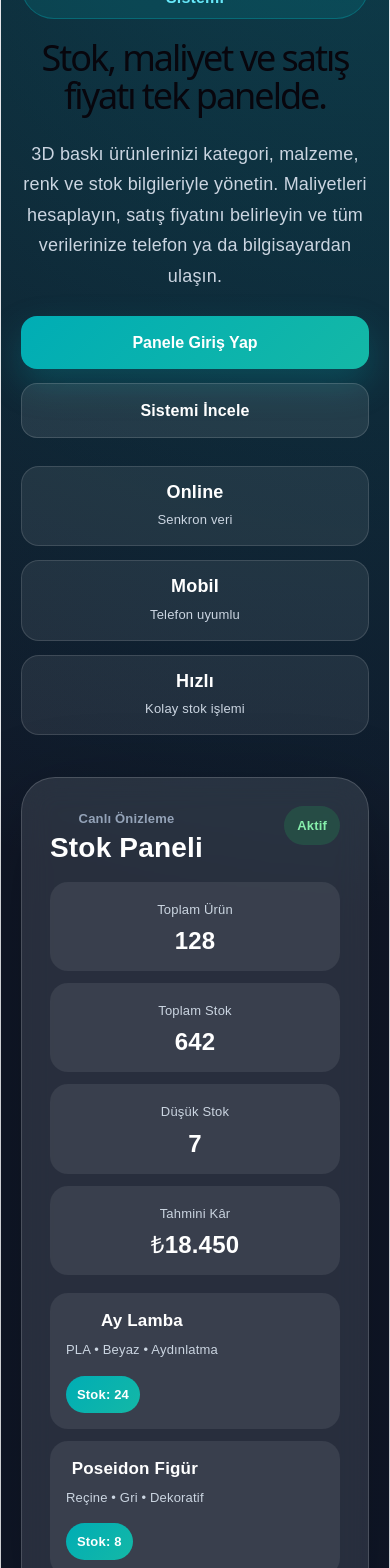
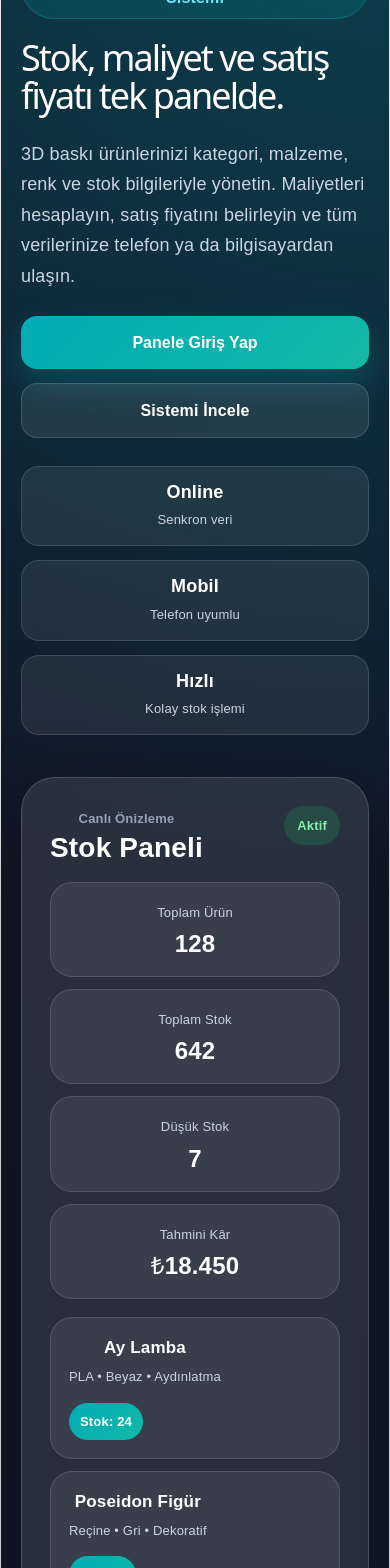
Before and after one commit to emir2-scu/NuveraStockWebApp, a React (Vite) app: page / in a window 390 px wide. Shown: the part 240-1808 px from the top of the page. Built offline with nearby package versions, Linux system fonts and the light colour scheme.

Commit message:
Fix landing page final styles

```diff
--- a/src/App.css
+++ b/src/App.css
@@ -1413,4 +1413,373 @@ select:focus {
     flex-direction: column;
   }
 }
-}
+/* FINAL LANDING PAGE FIX */
+
+.landing-page {
+  min-height: 100vh !important;
+  background:
+    radial-gradient(circle at top right, rgba(0, 173, 181, 0.3), transparent 34%),
+    linear-gradient(135deg, #111827, #0f172a) !important;
+  color: white !important;
+  padding: 28px !important;
+}
+
+.landing-header {
+  max-width: 1180px !important;
+  margin: 0 auto !important;
+  display: flex !important;
+  align-items: center !important;
+  justify-content: space-between !important;
+  gap: 20px !important;
+}
+
+.landing-logo h1 {
+  margin: 0 !important;
+  font-size: 28px !important;
+  letter-spacing: 3px !important;
+  color: white !important;
+}
+
+.landing-logo span {
+  display: block !important;
+  margin-top: 6px !important;
+  color: #00adb5 !important;
+  font-weight: 800 !important;
+  letter-spacing: 2px !important;
+}
+
+.landing-nav {
+  display: flex !important;
+  align-items: center !important;
+  gap: 18px !important;
+}
+
+.landing-nav a {
+  color: #cbd5e1 !important;
+  text-decoration: none !important;
+  font-weight: 800 !important;
+}
+
+.landing-nav a:hover {
+  color: white !important;
+}
+
+.landing-nav button {
+  border: 0 !important;
+  background: linear-gradient(135deg, #00adb5, #14b8a6) !important;
+  color: white !important;
+  padding: 13px 22px !important;
+  border-radius: 999px !important;
+  font-weight: 900 !important;
+  cursor: pointer !important;
+  box-shadow: 0 15px 35px rgba(0, 173, 181, 0.25) !important;
+}
+
+.hero-section {
+  max-width: 1180px !important;
+  margin: 90px auto 70px !important;
+  display: grid !important;
+  grid-template-columns: 1.2fr 0.8fr !important;
+  gap: 42px !important;
+  align-items: center !important;
+}
+
+.hero-badge {
+  display: inline-block !important;
+  background: rgba(0, 173, 181, 0.15) !important;
+  border: 1px solid rgba(0, 173, 181, 0.35) !important;
+  color: #67e8f9 !important;
+  padding: 9px 14px !important;
+  border-radius: 999px !important;
+  font-weight: 900 !important;
+  margin-bottom: 20px !important;
+}
+
+.hero-text h2 {
+  margin: 0 !important;
+  font-size: 58px !important;
+  line-height: 1.05 !important;
+  letter-spacing: -2px !important;
+  color: white !important;
+  text-align: left !important;
+}
+
+.hero-text p {
+  color: #cbd5e1 !important;
+  font-size: 18px !important;
+  line-height: 1.7 !important;
+  max-width: 620px !important;
+  margin: 24px 0 !important;
+  text-align: left !important;
+}
+
+.hero-buttons {
+  display: flex !important;
+  gap: 14px !important;
+  flex-wrap: wrap !important;
+}
+
+.hero-buttons button,
+.hero-buttons a {
+  border: 0 !important;
+  text-decoration: none !important;
+  padding: 15px 22px !important;
+  border-radius: 16px !important;
+  font-weight: 900 !important;
+  cursor: pointer !important;
+}
+
+.hero-buttons button {
+  background: linear-gradient(135deg, #00adb5, #14b8a6) !important;
+  color: white !important;
+  box-shadow: 0 15px 35px rgba(0, 173, 181, 0.25) !important;
+}
+
+.hero-buttons a {
+  background: rgba(255, 255, 255, 0.09) !important;
+  color: white !important;
+  border: 1px solid rgba(255, 255, 255, 0.14) !important;
+}
+
+.hero-mini-stats {
+  display: flex !important;
+  gap: 14px !important;
+  margin-top: 28px !important;
+  flex-wrap: wrap !important;
+}
+
+.hero-mini-stats div {
+  background: rgba(255, 255, 255, 0.08) !important;
+  border: 1px solid rgba(255, 255, 255, 0.13) !important;
+  border-radius: 18px !important;
+  padding: 14px 18px !important;
+  min-width: 130px !important;
+}
+
+.hero-mini-stats strong {
+  display: block !important;
+  color: white !important;
+  font-size: 18px !important;
+}
+
+.hero-mini-stats span {
+  display: block !important;
+  color: #cbd5e1 !important;
+  font-size: 13px !important;
+  margin-top: 4px !important;
+}
+
+.hero-dashboard {
+  background: rgba(255, 255, 255, 0.1) !important;
+  border: 1px solid rgba(255, 255, 255, 0.16) !important;
+  border-radius: 34px !important;
+  padding: 28px !important;
+  backdrop-filter: blur(16px) !important;
+  box-shadow: 0 30px 90px rgba(0, 0, 0, 0.32) !important;
+}
+
+.dashboard-top {
+  display: flex !important;
+  justify-content: space-between !important;
+  align-items: flex-start !important;
+  margin-bottom: 22px !important;
+}
+
+.dashboard-top span {
+  color: #94a3b8 !important;
+  font-weight: 800 !important;
+  font-size: 13px !important;
+}
+
+.dashboard-top h3 {
+  margin: 6px 0 0 !important;
+  font-size: 28px !important;
+  color: white !important;
+}
+
+.dashboard-top strong {
+  background: rgba(34, 197, 94, 0.18) !important;
+  color: #86efac !important;
+  padding: 8px 13px !important;
+  border-radius: 999px !important;
+  font-size: 13px !important;
+}
+
+.dashboard-grid {
+  display: grid !important;
+  grid-template-columns: repeat(2, 1fr) !important;
+  gap: 12px !important;
+  margin-bottom: 18px !important;
+}
+
+.dashboard-grid div,
+.dashboard-product,
+.feature-card,
+.workflow-section div {
+  background: rgba(255, 255, 255, 0.08) !important;
+  border: 1px solid rgba(255, 255, 255, 0.13) !important;
+  border-radius: 22px !important;
+  padding: 18px !important;
+  color: white !important;
+}
+
+.dashboard-grid span {
+  display: block !important;
+  color: #cbd5e1 !important;
+  font-size: 13px !important;
+  margin-bottom: 8px !important;
+}
+
+.dashboard-grid strong {
+  font-size: 24px !important;
+  color: white !important;
+}
+
+.dashboard-product {
+  display: flex !important;
+  justify-content: space-between !important;
+  gap: 14px !important;
+  margin-top: 12px !important;
+  align-items: center !important;
+}
+
+.dashboard-product h4 {
+  margin: 0 !important;
+  font-size: 17px !important;
+  color: white !important;
+}
+
+.dashboard-product p {
+  margin: 6px 0 0 !important;
+  color: #cbd5e1 !important;
+  font-size: 13px !important;
+}
+
+.dashboard-product span {
+  background: linear-gradient(135deg, #00adb5, #14b8a6) !important;
+  padding: 7px 11px !important;
+  border-radius: 999px !important;
+  font-weight: 900 !important;
+  white-space: nowrap !important;
+  font-size: 13px !important;
+  color: white !important;
+}
+
+.features-section {
+  max-width: 1180px !important;
+  margin: 0 auto 50px !important;
+  display: grid !important;
+  grid-template-columns: repeat(4, 1fr) !important;
+  gap: 18px !important;
+}
+
+.feature-card div {
+  font-size: 32px !important;
+  margin-bottom: 14px !important;
+}
+
+.feature-card h3 {
+  margin: 0 0 10px !important;
+  font-size: 20px !important;
+  color: white !important;
+}
+
+.feature-card p {
+  margin: 0 !important;
+  color: #cbd5e1 !important;
+  line-height: 1.6 !important;
+}
+
+.workflow-section {
+  max-width: 1180px !important;
+  margin: 28px auto 70px !important;
+  display: grid !important;
+  grid-template-columns: repeat(3, 1fr) !important;
+  gap: 18px !important;
+}
+
+.workflow-section span {
+  color: #67e8f9 !important;
+  font-weight: 900 !important;
+  letter-spacing: 2px !important;
+}
+
+.workflow-section h3 {
+  margin: 12px 0 8px !important;
+  font-size: 22px !important;
+  color: white !important;
+}
+
+.workflow-section p {
+  margin: 0 !important;
+  color: #cbd5e1 !important;
+  line-height: 1.6 !important;
+}
+
+@media (max-width: 900px) {
+  .hero-section {
+    grid-template-columns: 1fr !important;
+    margin-top: 55px !important;
+  }
+
+  .hero-text h2 {
+    font-size: 42px !important;
+  }
+
+  .features-section {
+    grid-template-columns: repeat(2, 1fr) !important;
+  }
+
+  .workflow-section {
+    grid-template-columns: 1fr !important;
+  }
+
+  .landing-nav {
+    width: 100% !important;
+    justify-content: space-between !important;
+    flex-wrap: wrap !important;
+  }
+}
+
+@media (max-width: 560px) {
+  .landing-page {
+    padding: 20px !important;
+  }
+
+  .landing-header {
+    align-items: flex-start !important;
+    gap: 16px !important;
+    flex-direction: column !important;
+  }
+
+  .hero-text h2 {
+    font-size: 36px !important;
+  }
+
+  .features-section {
+    grid-template-columns: 1fr !important;
+  }
+
+  .hero-buttons {
+    flex-direction: column !important;
+  }
+
+  .hero-buttons button,
+  .hero-buttons a {
+    text-align: center !important;
+  }
+
+  .dashboard-grid {
+    grid-template-columns: 1fr !important;
+  }
+
+  .dashboard-product {
+    flex-direction: column !important;
+    align-items: flex-start !important;
+  }
+
+  .hero-mini-stats {
+    flex-direction: column !important;
+  }
+}
+}
```
